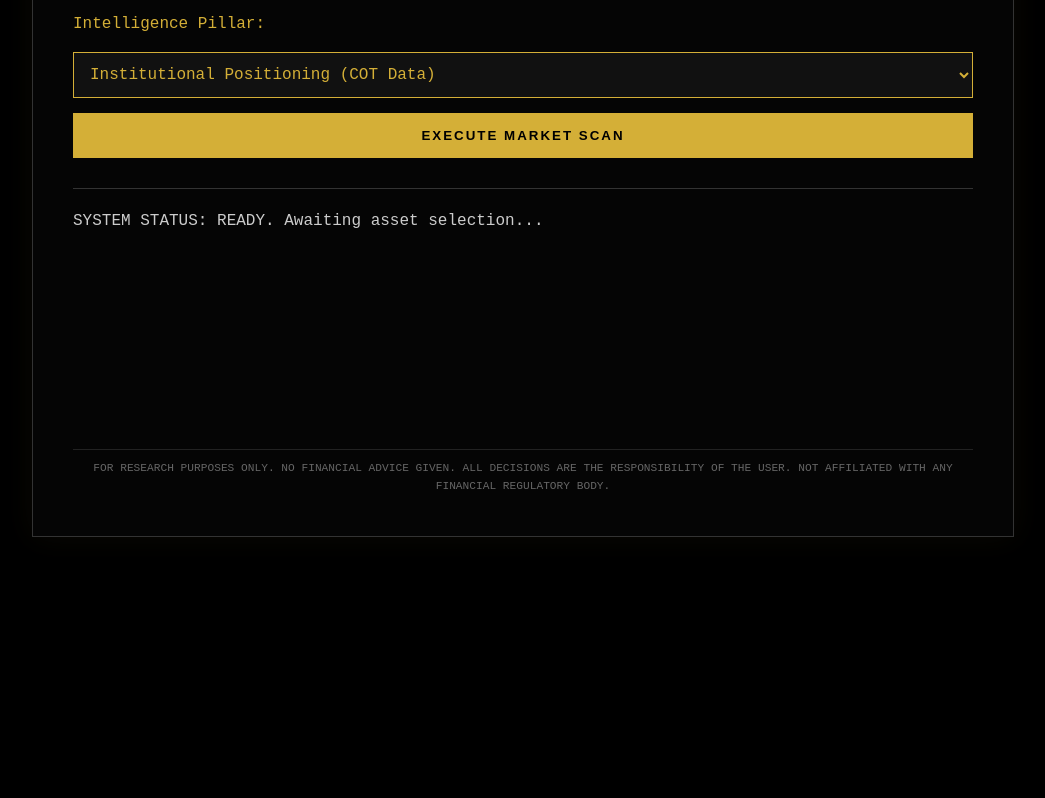
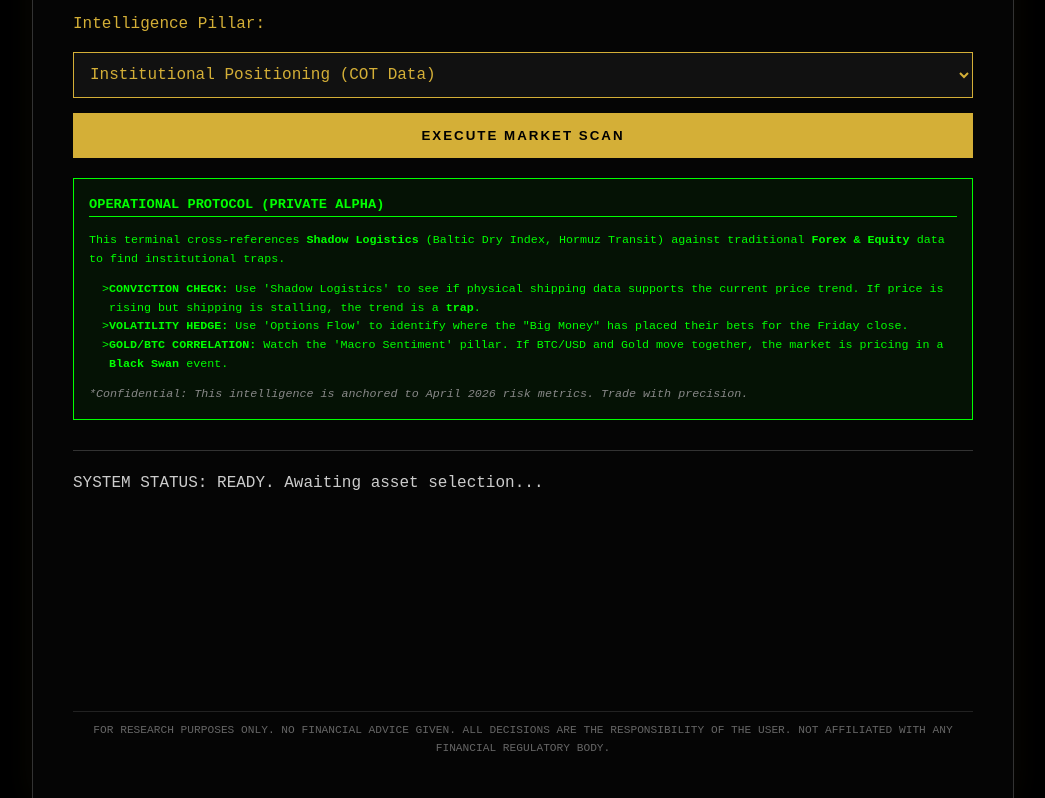
Before and after one commit to danfedorchuk-maker/Horizon-Alpha-Private, a plain HTML site: page index.html in a window 1280 px wide. Shown: the part 757-1555 px from the top of the page, without its empty margins (117-1162 px from the left). Before the commit the page ends 1314 px from the top, so only its background shows below. Drawn offline with nearby package versions, Linux system fonts and the light colour scheme.

Commit message:
Update index.html

```diff
--- a/index.html
+++ b/index.html
@@ -100,6 +100,18 @@
 
         <button onclick="generateIntelligence()">EXECUTE MARKET SCAN</button>
     </div>
+    <div style="margin: 20px 0; padding: 15px; border: 1px solid #00ff00; background: rgba(0, 255, 0, 0.05); font-family: monospace; font-size: 0.9em;">
+    <h3 style="color: #00ff00; margin-top: 0; border-bottom: 1px solid #00ff00;">OPERATIONAL PROTOCOL (PRIVATE ALPHA)</h3>
+    <p style="color: #00ff00;">This terminal cross-references <strong>Shadow Logistics</strong> (Baltic Dry Index, Hormuz Transit) against traditional <strong>Forex & Equity</strong> data to find institutional traps.</p>
+
+    <ul style="color: #00ff00; list-style-type: '>'; padding-left: 20px;">
+        <li><strong>CONVICTION CHECK:</strong> Use 'Shadow Logistics' to see if physical shipping data supports the current price trend. If price is rising but shipping is stalling, the trend is a <strong>trap</strong>.</li>
+        <li><strong>VOLATILITY HEDGE:</strong> Use 'Options Flow' to identify where the "Big Money" has placed their bets for the Friday close.</li>
+        <li><strong>GOLD/BTC CORRELATION:</strong> Watch the 'Macro Sentiment' pillar. If BTC/USD and Gold move together, the market is pricing in a <strong>Black Swan</strong> event.</li>
+    </ul>
+
+    <p style="color: #888; font-style: italic; margin-bottom: 0;">*Confidential: This intelligence is anchored to April 2026 risk metrics. Trade with precision.</p>
+</div>
 
     <div id="output">SYSTEM STATUS: READY. Awaiting asset selection...</div>
 
```
